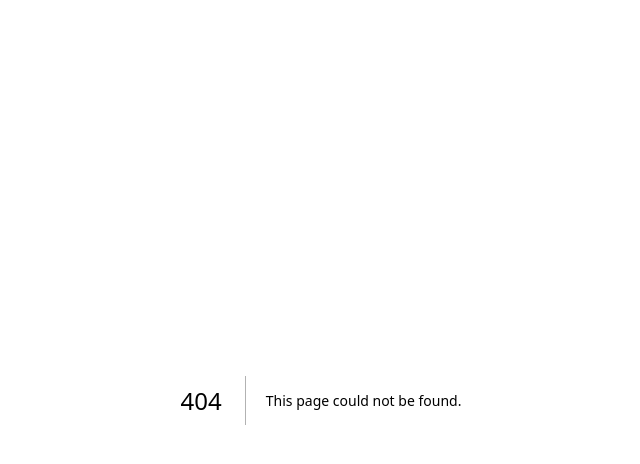
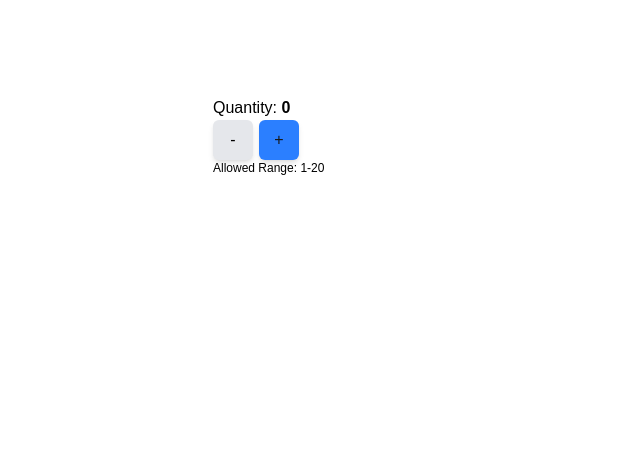
Before and after one commit to NoahwTaylor/cprg306-assignments, a Next.js app: page /week-5 in a window 1280 px wide. Before the commit this address had no page. Shown: the top 464 px of the page, without its empty margins (319-959 px from the left). Built offline with nearby package versions, Linux system fonts and the light colour scheme.

Commit message:
Copies week 4 files into week 5 folder

```diff
--- /dev/null
+++ b/app/week-5/new-item.js
@@ -0,0 +1,41 @@
+"use client"
+import { useState } from "react";
+
+export default function NewItem()
+{
+  const [quantity, setQuantity] = useState(0);
+
+  function Increment()
+  {
+    if(quantity < 20)
+      {
+        setQuantity(quantity + 1);
+      }
+  }
+
+  function Decrement()
+  {
+    if(quantity > 1)
+      {
+        setQuantity(quantity - 1)
+      }
+  }
+
+  return(
+
+    <section className="flex flex-col items-center rounded-lg mt-5">
+      <p className="text-white text-2xl font-bold mb-3">Add New Item</p>
+
+      <div className="flex flex-col justify-center bg-white h-36 w-1/5 rounded-sm p-5">
+        <p className="text-black">Quantity: <b>{quantity}</b></p>
+        <div className="">
+          <button className="w-10 h-10 bg-gray-200 hover:bg-gray-300 rounded-md mr-1.5 text-black shadow-md" onClick={Decrement}>-</button>
+          <button className="w-10 h-10 bg-blue-500 hover:bg-blue-600 rounded-md shadow-md" onClick={Increment}>+</button>
+        </div>
+        <p className="text-black text-xs">Allowed Range: 1-20</p>
+      </div>
+
+    </section>
+
+  );
+}
--- /dev/null
+++ b/app/week-5/page.js
@@ -0,0 +1,9 @@
+import NewItem from "./new-item";
+
+export default function Page()
+{
+  return(
+    <NewItem/>
+  )
+
+}
```
